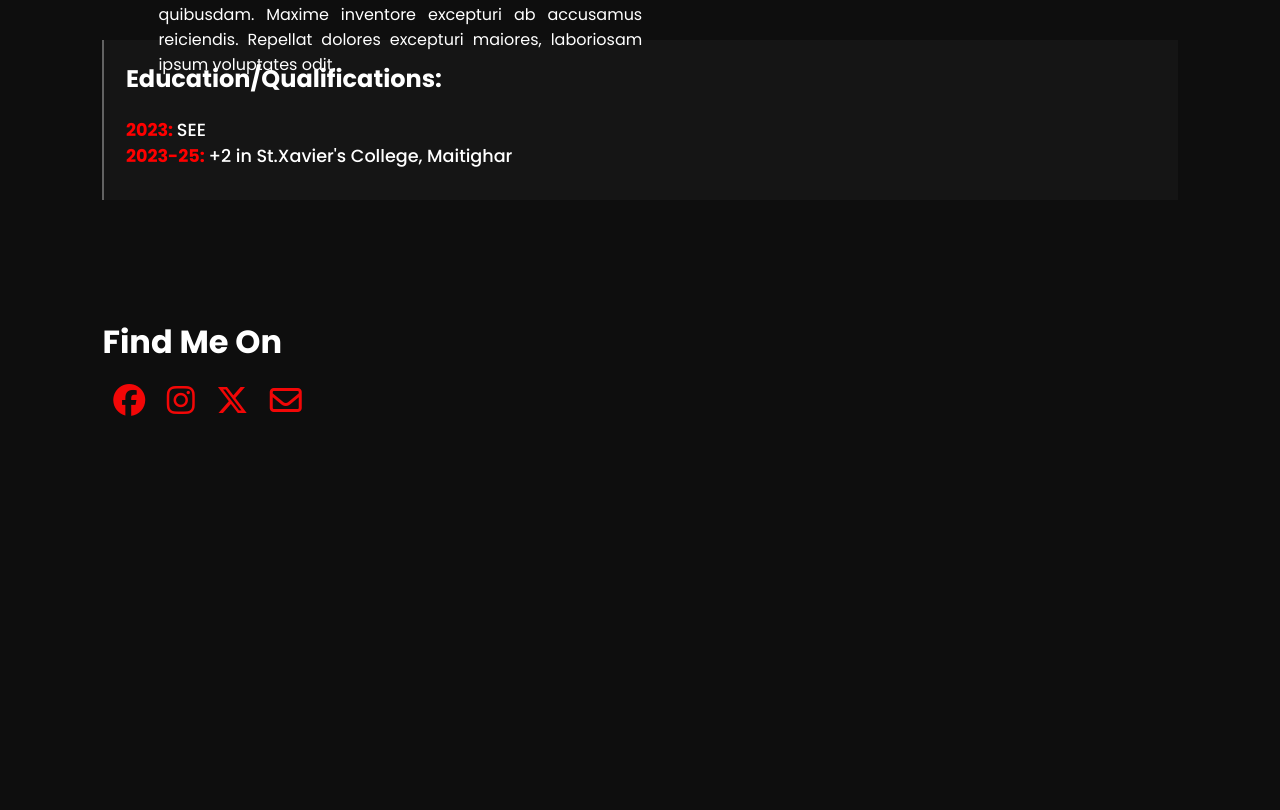
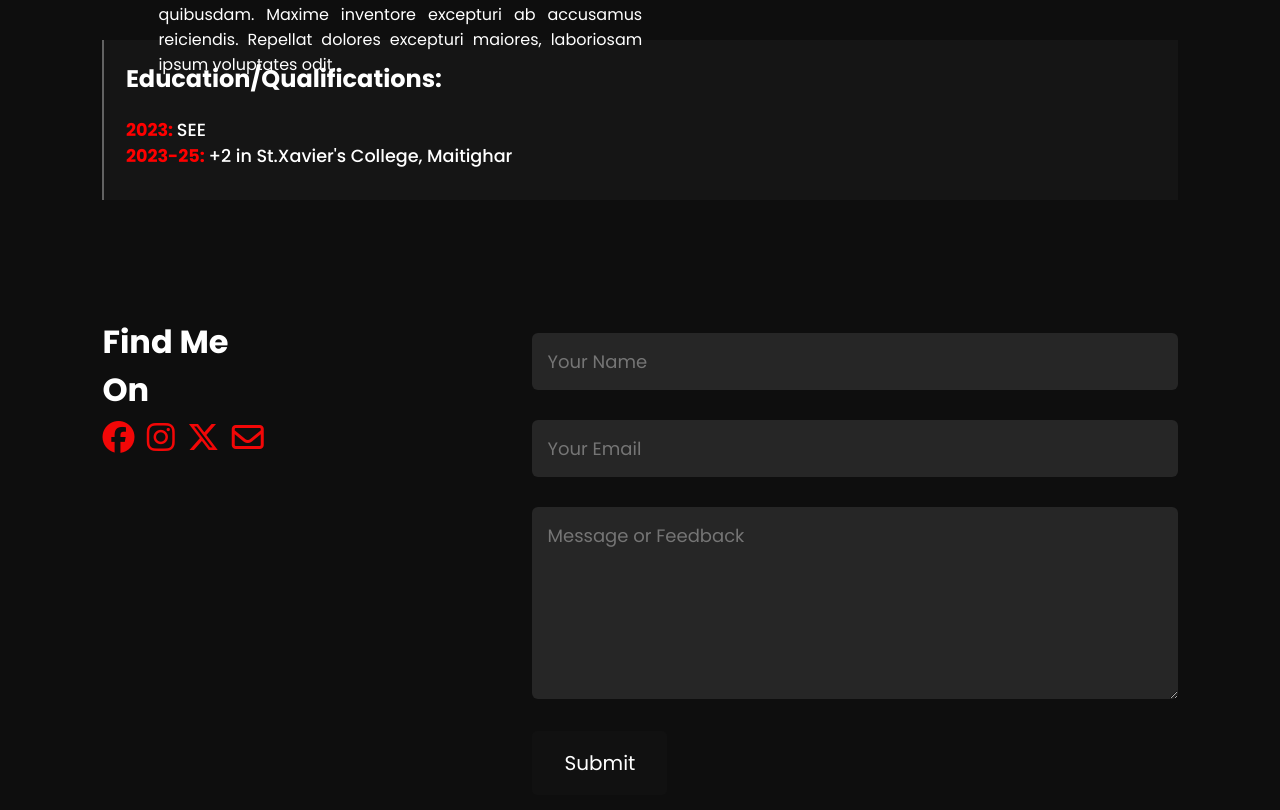
Before and after one commit to SayujyaBasto1a/portfolio, a plain HTML site: page index.html in a window 1280 px wide. Shown: the part 1211-2021 px from the top of the page. Before the commit the page ends 1663 px from the top, so only its background shows below. Drawn offline with nearby package versions, Linux system fonts and the light colour scheme; a web font is replaced by a local one.

Commit message:
Add files via upload

```diff
--- a/animation.js
+++ b/animation.js
@@ -1,6 +1,10 @@
-AOS.init();
+const scriptURL =
+  "https://script.google.com/macros/s/AKfycbxnWrG-v7-7X0mdmXEWqbU99JX9C55t54tthzFHJ3R4nY66dwMhOrnQJf5FZCRkxbZ8iw/exec";
+const form = document.forms["submit-to-google-sheet"];
 
-AOS.init({
-    offset: 300,
-    duration: 1000,
+form.addEventListener("submit", (e) => {
+  e.preventDefault();
+  fetch(scriptURL, { method: "POST", body: new FormData(form) })
+    .then((response) => console.log("Success!", response))
+    .catch((error) => console.error("Error!", error.message));
 });
--- a/index.html
+++ b/index.html
@@ -3,7 +3,7 @@
   <head>
     <meta charset="UTF-8" />
     <meta name="viewport" content="width=device-width, initial-scale=1.0" />
-    <link rel="icon" type="image/jpeg" href="portfolio/images/favicon.jpg" />
+    <link rel="icon" type="image/jpeg" href="/images/favicon.jpg" />
     <link rel="stylesheet" href="style.css" />
     <link rel="stylesheet" href="https://unpkg.com/aos@next/dist/aos.css" />
     <title>Sayujya Bastola</title>
@@ -17,7 +17,7 @@
             <li><a href="#about">About</a></li>
             <li><a href="">Services</a></li>
             <li><a href="">Projects</a></li>
-            <li><a href="">Contact</a></li>
+            <li><a href="#contact">Contact</a></li>
           </ul>
         </nav>
         <div class="main">
@@ -81,7 +81,7 @@
           data-aos-easing="linear"
         >
           <center>
-            <img src="portfolio/images/CSS3.png" />
+            <img src="images/CSS3.png" />
             <p>CSS</p>
           </center>
         </div>
@@ -93,7 +93,7 @@
           data-aos-easing="linear"
         >
           <center>
-            <img src="portfolio/images/HTML5.png" />
+            <img src="images/HTML5.png" />
             <p>HTML</p>
           </center>
         </div>
@@ -105,7 +105,7 @@
           data-aos-easing="linear"
         >
           <center>
-            <img src="portfolio/images/JS.png" />
+            <img src="images/JS.png" />
             <p>JavaScrpit</p>
           </center>
         </div>
@@ -117,12 +117,13 @@
           data-aos-easing="linear"
         ></div>
       </div>
-      <div class="edu"
+      <div
+        class="edu"
         data-aos="fade"
         data-aos-delay="0"
         data-aos-duration="250"
-      data-aos-easing="linear">
-
+        data-aos-easing="linear"
+      >
         <div
           class="head-box"
           data-aos="fade-right"
@@ -152,22 +153,58 @@
           <div class="contact-left">
             <h1>Find Me On</h1>
             <ul>
-              <li><a href="https://www.facebook.com"><i class="fa-brands fa-facebook" style="color: #f20707;"></i></a></li>
-              <li><a href="https://www.instagram.com"><i class="fa-brands fa-instagram" style="color: #f20707;"></i></a></li>
-              <li><a href="https://www.twitter.com"><i class="fa-brands fa-x-twitter" style="color: #f20707;"></i></a></li>
-              <li><a href="mailto:sayujyabastola@proton.me"><i class="fa-regular fa-envelope" style="color: #f20707;"></i></a></li>
+              <li>
+                <a href="https://www.facebook.com"
+                  ><i class="fa-brands fa-facebook" style="color: #f20707"></i
+                ></a>
+              </li>
+              <li>
+                <a href="https://www.instagram.com"
+                  ><i class="fa-brands fa-instagram" style="color: #f20707"></i
+                ></a>
+              </li>
+              <li>
+                <a href="https://www.twitter.com"
+                  ><i class="fa-brands fa-x-twitter" style="color: #f20707"></i
+                ></a>
+              </li>
+              <li>
+                <a href="mailto:sayujyabastola@proton.me"
+                  ><i class="fa-regular fa-envelope" style="color: #f20707"></i
+                ></a>
+              </li>
             </ul>
           </div>
-          <div class="contact-right"></div>
+          <div class="contact-right">
+            <form name="submit-to-google-sheet">
+              <input type="text" name="Name" placeholder="Your Name" required />
+              <input
+                type="email"
+                name="Email"
+                placeholder="Your Email"
+                required
+              />
+              <textarea
+                name="Message"
+                placeholder="Message or Feedback"
+                rows="6"
+              ></textarea>
+              <button type="submit" class="neon-button">Submit</button>
+            </form>
           </div>
         </div>
       </div>
-     <script src="https://kit.fontawesome.com/4703456788.js" crossorigin="anonymous"></script>
+    </div>
+    <script
+      src="https://kit.fontawesome.com/4703456788.js"
+      crossorigin="anonymous"
+    ></script>
     <script src="https://unpkg.com/aos@next/dist/aos.js"></script>
     <script type="text/javascript">
       AOS.init({
         offset: 300,
       });
     </script>
+    <script src="animation.js"></script>
   </body>
 </html>
--- a/style.css
+++ b/style.css
@@ -118,34 +118,33 @@ nav ul li a:hover::after {
   }
 }
 
-#container p{
+#container p {
   font-size: 140%;
 }
 
-
 /* about */
-#about{
+#about {
   padding: 15% 8% 8% 8%;
 }
 
-.row{
+.row {
   display: flex;
   justify-content: space-between;
   flex-wrap: wrap;
 }
 
 @media (max-width: 800px) {
-  .about-col1, .about-col2 {
+  .about-col1,
+  .about-col2 {
     flex-basis: 100%;
 
     margin: 0;
 
     padding: 1rem;
-
   }
 }
 
-#about .container{
+#about .container {
   background-color: #ffffff08;
   object-fit: cover;
   width: 100%;
@@ -153,7 +152,7 @@ nav ul li a:hover::after {
   position: relative;
 }
 
-.about-col1{
+.about-col1 {
   flex-basis: 45%;
   align-items: center;
   padding: 3.5rem;
@@ -161,7 +160,7 @@ nav ul li a:hover::after {
   overflow: hidden;
 }
 
-.about-col2{
+.about-col2 {
   flex-basis: 45%;
   margin: 3.5rem;
   align-items: center;
@@ -169,35 +168,35 @@ nav ul li a:hover::after {
   overflow: hidden;
 }
 
-.langs{
+.langs {
   display: flex;
-  margin: 5% ;
+  margin: 5%;
   padding: 0 10%;
   justify-content: space-between;
   flex-wrap: wrap;
   flex-direction: row;
   overflow: hidden;
 }
-.langs .border{
+.langs .border {
   border-right: 2px solid #ffffff54;
 }
-.langs img{
+.langs img {
   width: auto;
   height: auto;
   max-width: 50%;
   max-height: 50%;
   position: relative;
 }
-.langs .box{
+.langs .box {
   background-color: #ffffff08;
   object-fit: cover;
 }
-.langs p{
+.langs p {
   font-weight: 500;
   font-size: 115%;
 }
 
-.edu{
+.edu {
   padding: 2%;
   background-color: #ffffff08;
   object-fit: cover;
@@ -207,34 +206,79 @@ nav ul li a:hover::after {
   border-left: 2px solid #ffffff54;
   overflow: hidden;
 }
-.head-box{
+.head-box {
   margin-bottom: 2%;
 }
-.edu .box p{
+.edu .box p {
   font-size: 110%;
   font-weight: 500;
 }
 
-.edu .box p span{
+.edu .box p span {
   font-weight: 700;
   color: red;
 }
 
 /* contact */
 
-#contact{
+#contact {
   padding: 1rem 8%;
 }
-#contact ul{
+#contact ul {
   display: flex;
+  justify-content: space-between;
 }
-#contact ul li{
+#contact ul li {
   list-style: none;
-  padding: 6%;
   font-size: 200%;
 }
 
-#contact ul li:hover{
-  filter: drop-shadow(0 0 10px #ffffff);
+#contact ul li:hover {
+  filter: drop-shadow(0 0 10px #ffffff7a);
   transform: scale(1.3);
 }
+
+.contact-left {
+  flex-basis: 15%;
+}
+.contact-right {
+  flex-basis: 60%;
+}
+
+.neon-button {
+  background-color: #111;
+  color: #fff;
+  border: 2px solid transparent;
+  padding: 15px 30px;
+  margin-top: 10px;
+  font-size: 20px;
+  border-radius: 5px;
+  cursor: pointer;
+  position: relative;
+  overflow: hidden;
+  transition: all 0.5s ease;
+}
+
+.neon-button:hover {
+  color: red;
+  font-weight: 600;
+  border: 2px solid red;
+  filter: drop-shadow(0 0 5px rgb(252, 76, 76));
+}
+
+.contact-right form {
+  width: 100%;
+}
+
+form input,
+form textarea {
+  width: 100%;
+  border: 0;
+  outline: none;
+  background: #262626;
+  padding: 15px;
+  margin: 15px 0;
+  color: #fff;
+  font-size: 18px;
+  border-radius: 6px;
+}
```
Lines whose indentation alone changed are shown as unchanged.
